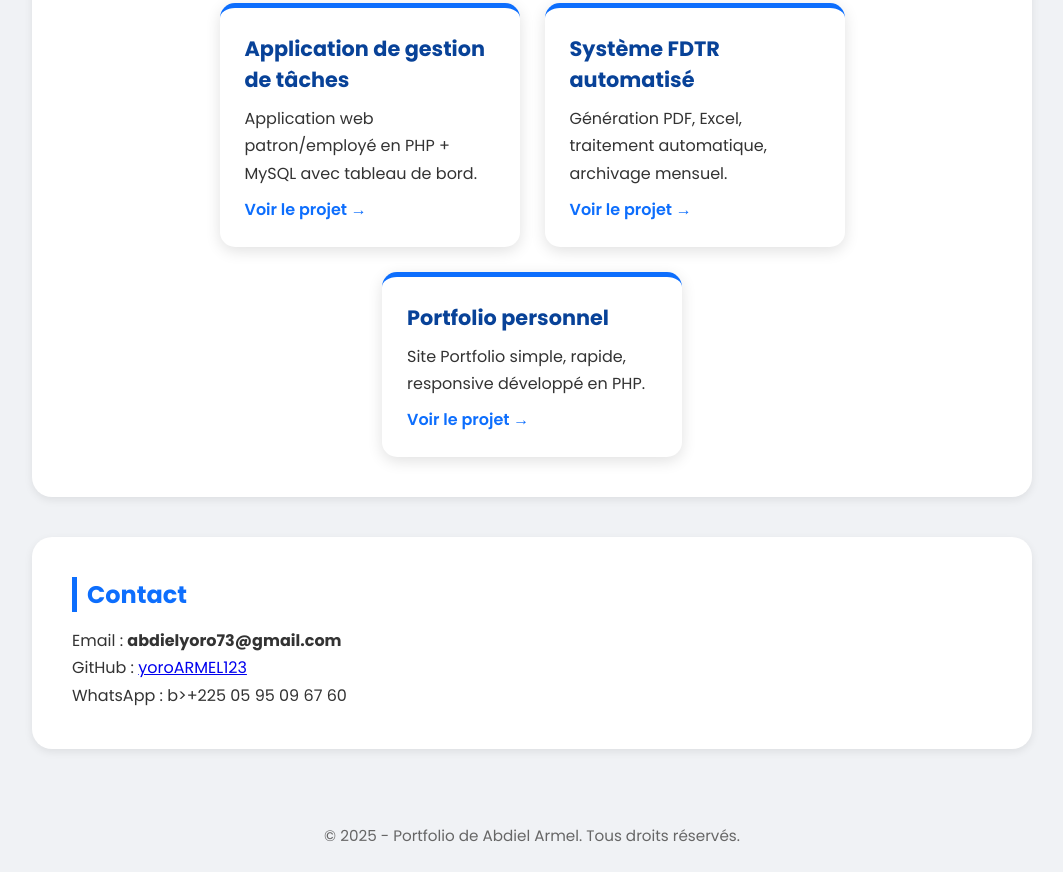
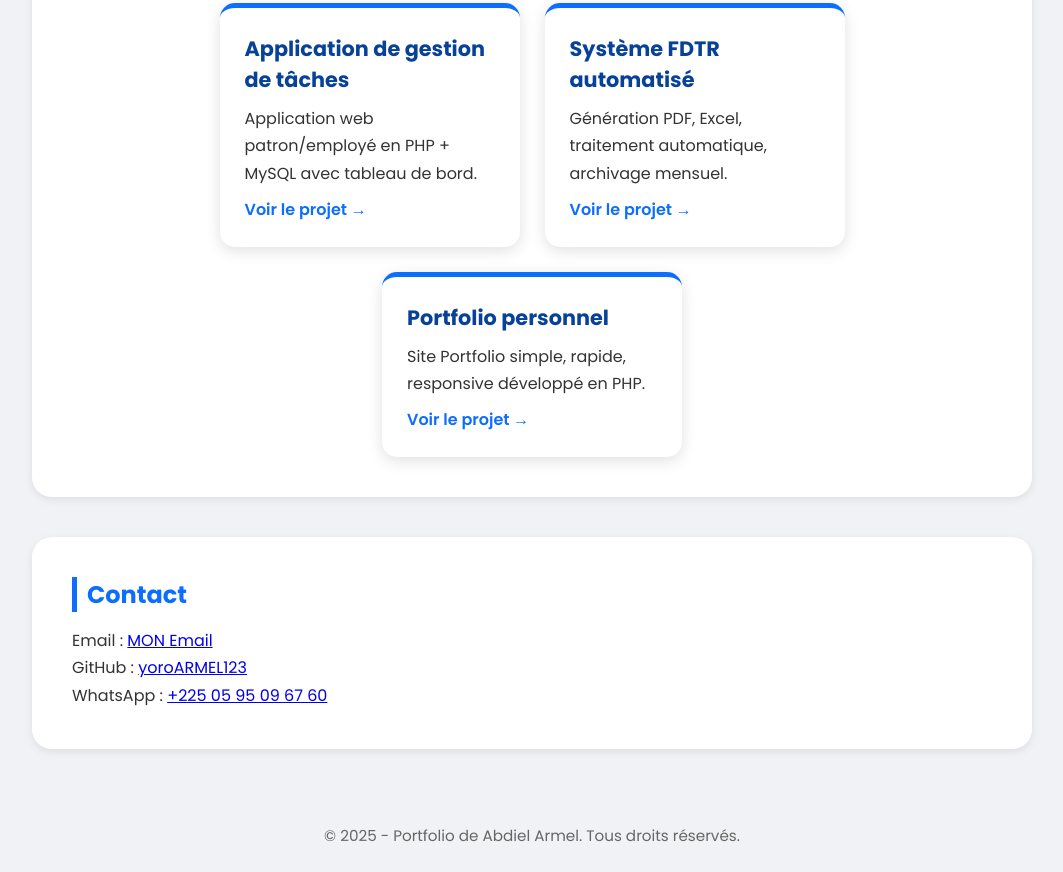
Before and after one commit to yoroARMEL123/yoroARMEL123.github.io, a plain HTML site: page index.html in a window 1280 px wide. Shown: the part 727-1599 px from the top of the page, without its empty margins (108-1171 px from the left). Drawn offline with Linux system fonts and the light colour scheme.

Commit message:
modification du design

```diff
--- a/index.html
+++ b/index.html
@@ -191,9 +191,9 @@
 
     <section>
         <h2>Contact</h2>
-        <p>Email : <b>abdielyoro73@gmail.com</b></p>
+        <p>Email : <a href="abdielyoro73@gmail.com">MON Email  </a> </p>
         <p>GitHub : <a href="https://github.com/yoroARMEL123">yoroARMEL123</a></p>
-        <p>WhatsApp : <a href="https://Wa.me/+225 0595096760"></a>b>+225 05 95 09 67 60</b></p>
+        <p>WhatsApp : <a href="https://Wa.me/+225 0595096760">+225 05 95 09 67 60</a></p>
     </section>
 
     <footer>
```
